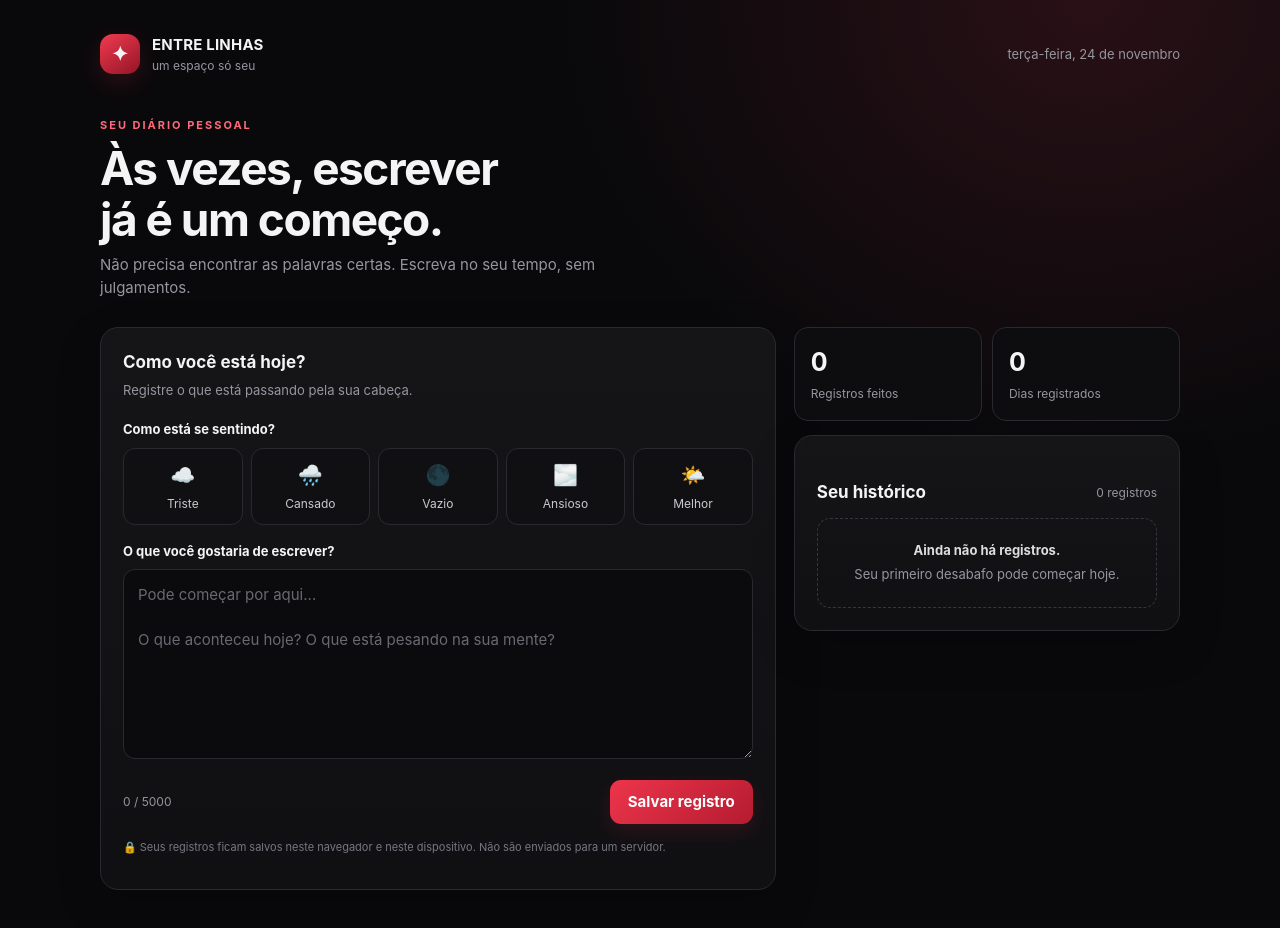
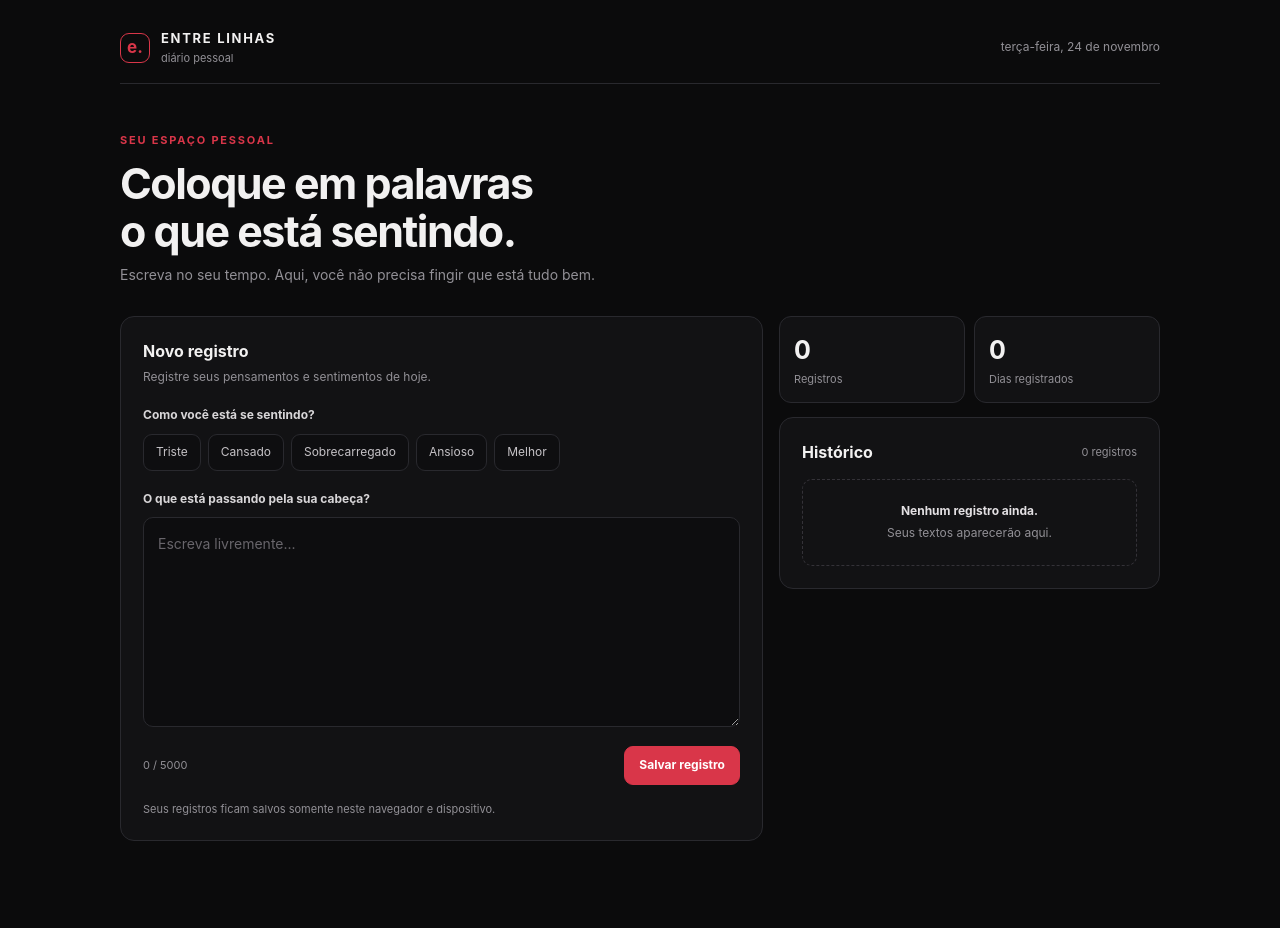
Before and after one commit to remidiopedro4-sudo/Di-rio-, a plain HTML site: page index.html in a window 1280 px wide. After the commit the page ends 897 px from the top, so only its background shows below. Drawn offline with Linux system fonts and the light colour scheme.

Commit message:
Refine journal design and writing experience

```diff
--- a/index.html
+++ b/index.html
@@ -1,62 +1,70 @@
 <!doctype html>
 <html lang="pt-BR">
 <head>
-  <meta charset="UTF-8" />
-  <meta name="viewport" content="width=device-width, initial-scale=1.0" />
-  <meta name="theme-color" content="#0b0b0d" />
-  <meta name="description" content="Um espaço pessoal para colocar os sentimentos em palavras." />
+<meta charset="UTF-8">
+<meta name="viewport" content="width=device-width, initial-scale=1">
+<meta name="theme-color" content="#0b0b0c">
+<meta name="description" content="Um diário pessoal para registrar seus pensamentos e sentimentos.">
 <title>Entre Linhas — Diário pessoal</title>
 <style>
-    :root{color-scheme:dark;--bg:#09090b;--panel:#121215;--panel2:#18181c;--line:#29292f;--text:#f4f4f5;--muted:#96969f;--red:#e3293f;--red2:#a9162b;--soft:#2b1117}
-    *{box-sizing:border-box}body{margin:0;background:radial-gradient(ellipse at 85% 0%,#291016 0,transparent 34%),var(--bg);color:var(--text);font:15px/1.5 Inter,ui-sans-serif,system-ui,-apple-system,BlinkMacSystemFont,"Segoe UI",sans-serif;min-height:100vh}
-    button,input,textarea{font:inherit}button{cursor:pointer}.shell{width:min(1080px,calc(100% - 32px));margin:auto;padding:34px 0 60px}
-    header{display:flex;justify-content:space-between;align-items:center;gap:18px;margin-bottom:42px}.brand{display:flex;align-items:center;gap:12px}.mark{width:40px;height:40px;border-radius:13px;background:linear-gradient(145deg,#f13b50,#941426);display:grid;place-items:center;font-size:20px;font-weight:800;box-shadow:0 8px 26px #e3293f30}.brand-name{font-weight:750;letter-spacing:.2px}.brand-sub{font-size:12px;color:var(--muted)}.today{font-size:13px;color:var(--muted);text-align:right}
-    .intro{margin-bottom:28px}.eyebrow{color:#ff697b;text-transform:uppercase;letter-spacing:2px;font-size:11px;font-weight:750}.intro h1{font-size:clamp(30px,5vw,46px);line-height:1.1;letter-spacing:-1.5px;margin:10px 0}.intro p{color:var(--muted);margin:0;max-width:580px}
-    .layout{display:grid;grid-template-columns:minmax(0,1.4fr) minmax(270px,.8fr);gap:18px;align-items:start}.panel{background:linear-gradient(180deg,#151518,#101013);border:1px solid var(--line);border-radius:18px;padding:22px;box-shadow:0 16px 45px #0003}.panel h2{font-size:17px;margin:0 0 5px}.hint{font-size:13px;color:var(--muted);margin:0 0 20px}
-    label{display:block;font-size:13px;font-weight:650;margin:17px 0 8px}.moods{display:grid;grid-template-columns:repeat(5,1fr);gap:8px}.mood{border:1px solid var(--line);border-radius:12px;background:#101013;color:#c9c9ce;padding:11px 4px;font-size:12px;transition:.15s}.mood span{display:block;font-size:20px;margin-bottom:5px}.mood.active{border-color:var(--red);background:var(--soft);color:#fff;box-shadow:inset 0 0 0 1px #e3293f35}
-    textarea{width:100%;min-height:190px;resize:vertical;background:#0b0b0e;border:1px solid var(--line);border-radius:12px;padding:14px;color:var(--text);outline:none}textarea:focus,input:focus{border-color:var(--red);box-shadow:0 0 0 3px #e3293f18}textarea::placeholder{color:#696970}
-    .actions{display:flex;align-items:center;justify-content:space-between;gap:12px;margin-top:14px}.small{font-size:12px;color:var(--muted)}.primary{border:0;border-radius:11px;padding:11px 18px;background:linear-gradient(135deg,#ed354b,#b51b30);color:white;font-weight:750;box-shadow:0 7px 20px #e3293f25}.primary:hover{filter:brightness(1.1)}.secondary{border:1px solid var(--line);background:#1b1b20;color:#ddd;border-radius:10px;padding:9px 13px}.secondary:hover{border-color:#666}
-    .side-top{display:grid;grid-template-columns:1fr 1fr;gap:10px;margin-bottom:14px}.stat{padding:16px;background:#0d0d10;border:1px solid var(--line);border-radius:14px}.stat strong{display:block;font-size:25px}.stat span{font-size:12px;color:var(--muted)}.history-head{display:flex;justify-content:space-between;align-items:center;margin:22px 0 12px}.history-head h2{margin:0}.entries{display:grid;gap:9px}.entry{border:1px solid var(--line);border-radius:13px;padding:13px;background:#0d0d10}.entry-top{display:flex;justify-content:space-between;gap:10px;align-items:center}.entry-date{font-size:11px;color:var(--muted)}.entry-mood{font-size:12px;color:#ff8996}.entry-text{white-space:pre-wrap;overflow-wrap:anywhere;font-size:13px;color:#d7d7dc;margin:9px 0 12px;display:-webkit-box;-webkit-line-clamp:3;-webkit-box-orient:vertical;overflow:hidden}.entry-actions{display:flex;gap:7px}.entry-actions button{font-size:11px;padding:6px 9px}.empty{padding:22px 12px;text-align:center;border:1px dashed #36363d;border-radius:13px;color:var(--muted);font-size:13px}.empty b{display:block;color:#ddd;margin-bottom:5px}.privacy{font-size:11px;color:#777780;margin-top:15px;line-height:1.5}.toast{position:fixed;left:50%;bottom:24px;transform:translate(-50%,20px);background:#211216;border:1px solid #71303a;color:#ffe8eb;padding:11px 16px;border-radius:12px;opacity:0;pointer-events:none;transition:.2s}.toast.show{opacity:1;transform:translate(-50%,0)}
-    @media(max-width:760px){.shell{padding-top:22px}.layout{grid-template-columns:1fr}.panel{padding:18px}header{margin-bottom:32px}.moods{gap:5px}.mood{font-size:11px;padding:9px 2px}.side-top{grid-template-columns:1fr 1fr}}
-    @media(max-width:390px){.mood span{font-size:17px}.mood{font-size:10px}.actions{align-items:flex-end}.primary{padding:10px 13px}}
+:root{color-scheme:dark;--bg:#0b0b0c;--surface:#121214;--surface2:#18181b;--line:#29292e;--text:#f2f1f1;--muted:#929096;--red:#d93649;--red-soft:#281217;--radius:14px}
+*{box-sizing:border-box}body{margin:0;background:var(--bg);color:var(--text);font:15px/1.55 Inter,ui-sans-serif,system-ui,-apple-system,"Segoe UI",sans-serif;min-height:100vh}button,textarea{font:inherit}button{cursor:pointer}
+.shell{width:min(1040px,calc(100% - 36px));margin:auto;padding:30px 0 56px}
+header{height:54px;display:flex;align-items:center;justify-content:space-between;border-bottom:1px solid var(--line);padding-bottom:18px;margin-bottom:48px}
+.brand{display:flex;align-items:center;gap:11px}.brand-mark{width:30px;height:30px;border:1px solid var(--red);border-radius:9px;display:grid;place-items:center;color:var(--red);font-size:17px;font-weight:700}.brand-name{font-size:13px;font-weight:750;letter-spacing:1.7px}.brand-note{font-size:11px;color:var(--muted);margin-top:1px}.date{font-size:12px;color:var(--muted);text-align:right}
+.intro{max-width:650px;margin-bottom:30px}.kicker{font-size:11px;color:var(--red);font-weight:750;letter-spacing:1.8px;text-transform:uppercase}.intro h1{font-size:clamp(30px,5vw,43px);line-height:1.12;letter-spacing:-1.5px;margin:10px 0 9px;font-weight:680}.intro p{margin:0;color:var(--muted);font-size:14px}
+.grid{display:grid;grid-template-columns:minmax(0,1.35fr) minmax(280px,.8fr);gap:16px;align-items:start}
+.panel{background:var(--surface);border:1px solid var(--line);border-radius:var(--radius);padding:22px}
+.panel-title{font-size:16px;font-weight:700;margin:0}.panel-desc{font-size:12px;color:var(--muted);margin:4px 0 20px}
+.field-label{display:block;font-size:12px;font-weight:650;color:#d8d6d8;margin:19px 0 9px}
+.moods{display:flex;flex-wrap:wrap;gap:7px}.mood{border:1px solid var(--line);border-radius:9px;background:#0e0e10;color:#c5c2c6;padding:8px 12px;font-size:12px;transition:border-color .15s,background .15s}.mood:hover{border-color:#68636a}.mood.active{border-color:var(--red);background:var(--red-soft);color:#fff}
+textarea{width:100%;min-height:210px;resize:vertical;background:#0d0d0f;border:1px solid var(--line);border-radius:10px;padding:14px;color:var(--text);outline:none;font-size:14px;line-height:1.7}textarea:focus{border-color:var(--red);box-shadow:0 0 0 3px #d9364918}textarea::placeholder{color:#68656b}
+.form-footer{display:flex;justify-content:space-between;align-items:center;gap:12px;margin-top:13px}.counter,.privacy{font-size:11px;color:var(--muted)}.buttons{display:flex;gap:8px}.btn{border-radius:9px;padding:9px 14px;font-size:12px;font-weight:700}.btn-primary{border:1px solid var(--red);background:var(--red);color:white}.btn-primary:hover{background:#e34a5c}.btn-secondary{border:1px solid var(--line);background:transparent;color:#d8d6d8}.btn-secondary:hover{border-color:#68636a}
+.privacy{margin:16px 0 0;line-height:1.5}
+.stats{display:grid;grid-template-columns:1fr 1fr;gap:9px;margin-bottom:14px}.stat{background:var(--surface);border:1px solid var(--line);border-radius:12px;padding:14px}.stat-value{font-size:25px;font-weight:700;letter-spacing:-.7px}.stat-label{font-size:11px;color:var(--muted);margin-top:1px}
+.history-head{display:flex;align-items:center;justify-content:space-between;gap:10px;margin-bottom:14px}.history-count{font-size:11px;color:var(--muted)}.entries{display:grid;gap:9px}.entry{background:#0e0e10;border:1px solid var(--line);border-radius:10px;padding:13px}.entry-meta{display:flex;align-items:center;justify-content:space-between;gap:8px}.entry-date{font-size:10px;color:var(--muted)}.entry-mood{font-size:11px;color:#ed7a87}.entry-text{white-space:pre-wrap;overflow-wrap:anywhere;color:#d5d2d5;font-size:12px;line-height:1.6;margin:9px 0 12px;display:-webkit-box;-webkit-line-clamp:4;-webkit-box-orient:vertical;overflow:hidden}.entry-actions{display:flex;gap:7px}.entry-actions .btn{padding:6px 9px;font-size:10px}
+.empty{border:1px dashed #343238;border-radius:10px;padding:22px 14px;text-align:center;color:var(--muted);font-size:12px}.empty strong{display:block;color:#e3e0e3;font-size:12px;margin-bottom:4px}
+.toast{position:fixed;left:50%;bottom:22px;transform:translate(-50%,12px);padding:10px 15px;background:#211216;border:1px solid #71303a;border-radius:9px;color:#ffe8eb;font-size:12px;opacity:0;pointer-events:none;transition:.2s}.toast.show{opacity:1;transform:translate(-50%,0)}
+@media(max-width:740px){.shell{padding-top:20px}.grid{grid-template-columns:1fr}.intro{margin-bottom:23px}header{margin-bottom:34px}.panel{padding:18px}.history-side{display:flex;flex-direction:column}.stats{order:0;width:100%}.history-panel{order:1;width:100%}}
+@media(max-width:390px){.shell{width:calc(100% - 24px)}.form-footer{align-items:flex-end}.btn{padding:9px 11px}.moods{gap:6px}.mood{padding:8px 10px}}
 </style>
 </head>
 <body>
 <main class="shell">
 <header>
-      <div class="brand"><div class="mark">✦</div><div><div class="brand-name">ENTRE LINHAS</div><div class="brand-sub">um espaço só seu</div></div></div>
-      <div class="today" id="today"></div>
+<div class="brand"><div class="brand-mark">e.</div><div><div class="brand-name">ENTRE LINHAS</div><div class="brand-note">diário pessoal</div></div></div>
+<div class="date" id="today"></div>
 </header>
 <section class="intro">
-      <div class="eyebrow">Seu diário pessoal</div>
-      <h1>Às vezes, escrever<br/>já é um começo.</h1>
-      <p>Não precisa encontrar as palavras certas. Escreva no seu tempo, sem julgamentos.</p>
+<div class="kicker">Seu espaço pessoal</div>
+<h1>Coloque em palavras<br>o que está sentindo.</h1>
+<p>Escreva no seu tempo. Aqui, você não precisa fingir que está tudo bem.</p>
 </section>
-    <div class="layout">
+<div class="grid">
 <section class="panel">
-        <h2 id="formTitle">Como você está hoje?</h2>
-        <p class="hint">Registre o que está passando pela sua cabeça.</p>
-        <label>Como está se sentindo?</label>
+<h2 class="panel-title" id="formTitle">Novo registro</h2>
+<p class="panel-desc">Registre seus pensamentos e sentimentos de hoje.</p>
+<label class="field-label">Como você está se sentindo?</label>
 <div class="moods" id="moods">
-          <button class="mood" data-mood="Triste"><span>☁️</span>Triste</button>
-          <button class="mood" data-mood="Cansado"><span>🌧️</span>Cansado</button>
-          <button class="mood" data-mood="Vazio"><span>🌑</span>Vazio</button>
-          <button class="mood" data-mood="Ansioso"><span>🌫️</span>Ansioso</button>
-          <button class="mood" data-mood="Melhor"><span>🌤️</span>Melhor</button>
+<button type="button" class="mood" data-mood="Triste">Triste</button>
+<button type="button" class="mood" data-mood="Cansado">Cansado</button>
+<button type="button" class="mood" data-mood="Sobrecarregado">Sobrecarregado</button>
+<button type="button" class="mood" data-mood="Ansioso">Ansioso</button>
+<button type="button" class="mood" data-mood="Melhor">Melhor</button>
 </div>
-        <label for="note">O que você gostaria de escrever?</label>
-        <textarea id="note" maxlength="5000" placeholder="Pode começar por aqui...&#10;&#10;O que aconteceu hoje? O que está pesando na sua mente?"></textarea>
-        <div class="actions"><span class="small" id="counter">0 / 5000</span><div style="display:flex;gap:8px"><button class="secondary" id="cancel" hidden>Cancelar</button><button class="primary" id="save">Salvar registro</button></div></div>
-        <p class="privacy">🔒 Seus registros ficam salvos neste navegador e neste dispositivo. Não são enviados para um servidor.</p>
+<label class="field-label" for="note">O que está passando pela sua cabeça?</label>
+<textarea id="note" maxlength="5000" placeholder="Escreva livremente..."></textarea>
+<div class="form-footer"><span class="counter" id="counter">0 / 5000</span><div class="buttons"><button type="button" class="btn btn-secondary" id="cancel" hidden>Cancelar</button><button type="button" class="btn btn-primary" id="save">Salvar registro</button></div></div>
+<p class="privacy">Seus registros ficam salvos somente neste navegador e dispositivo.</p>
 </section>
-      <aside>
-        <div class="side-top">
-          <div class="stat"><strong id="total">0</strong><span>Registros feitos</span></div>
-          <div class="stat"><strong id="days">0</strong><span>Dias registrados</span></div>
+<aside class="history-side">
+<div class="stats">
+<div class="stat"><div class="stat-value" id="total">0</div><div class="stat-label">Registros</div></div>
+<div class="stat"><div class="stat-value" id="days">0</div><div class="stat-label">Dias registrados</div></div>
 </div>
-        <section class="panel">
-          <div class="history-head"><h2>Seu histórico</h2><span class="small" id="historyCount">0 registros</span></div>
-          <div class="entries" id="entries"><div class="empty"><b>Ainda não há registros.</b>Seu primeiro desabafo pode começar hoje.</div></div>
+<section class="panel history-panel">
+<div class="history-head"><h2 class="panel-title">Histórico</h2><span class="history-count" id="historyCount">0 registros</span></div>
+<div class="entries" id="entries"><div class="empty"><strong>Nenhum registro ainda.</strong>Seus textos aparecerão aqui.</div></div>
 </section>
 </aside>
 </div>
@@ -65,37 +73,38 @@
 <script>
 const KEY='entre-linhas-registros-v1';
 const $=s=>document.querySelector(s);
-    let records=load(), mood='', editing=null;
-    function load(){try{return JSON.parse(localStorage.getItem(KEY)||'[]')}catch{return []}}
-    function persist(){localStorage.setItem(KEY,JSON.stringify(records))}
+let records=load(),mood='',editing=null,toastTimer;
+function load(){try{const data=JSON.parse(localStorage.getItem(KEY)||'[]');return Array.isArray(data)?data:[]}catch{return []}}
+function persist(){try{localStorage.setItem(KEY,JSON.stringify(records));return true}catch{notify('Não foi possível salvar. Verifique o espaço do navegador.');return false}}
 function dateLabel(value){return new Intl.DateTimeFormat('pt-BR',{dateStyle:'medium',timeStyle:'short'}).format(new Date(value))}
-    function escapeHtml(value){return value.replace(/[&<>"']/g,c=>({'&':'&amp;','<':'&lt;','>':'&gt;','"':'&quot;',"'":'&#39;'}[c]))}
-    function notify(message){const el=$('#toast');el.textContent=message;el.classList.add('show');setTimeout(()=>el.classList.remove('show'),2200)}
+function escapeHtml(value){return String(value).replace(/[&<>"']/g,c=>({'&':'&amp;','<':'&lt;','>':'&gt;','"':'&quot;',"'":'&#39;'}[c]))}
+function notify(message){const el=$('#toast');el.textContent=message;el.classList.add('show');clearTimeout(toastTimer);toastTimer=setTimeout(()=>el.classList.remove('show'),2300)}
 function render(){
 $('#total').textContent=records.length;
 $('#days').textContent=new Set(records.map(r=>new Date(r.date).toDateString())).size;
 $('#historyCount').textContent=records.length+' '+(records.length===1?'registro':'registros');
 const list=$('#entries');
-      if(!records.length){list.innerHTML='<div class="empty"><b>Ainda não há registros.</b>Seu primeiro desabafo pode começar hoje.</div>';return}
-      list.innerHTML=[...records].sort((a,b)=>new Date(b.date)-new Date(a.date)).map(r=>`<article class="entry"><div class="entry-top"><span class="entry-date">${dateLabel(r.date)}</span><span class="entry-mood">${escapeHtml(r.mood)}</span></div><p class="entry-text">${escapeHtml(r.text)}</p><div class="entry-actions"><button class="secondary" data-edit="${r.id}">Editar</button><button class="secondary" data-delete="${r.id}">Excluir</button></div></article>`).join('');
+if(!records.length){list.innerHTML='<div class="empty"><strong>Nenhum registro ainda.</strong>Seus textos aparecerão aqui.</div>';return}
+list.innerHTML=[...records].sort((a,b)=>new Date(b.date)-new Date(a.date)).map(r=>'<article class="entry"><div class="entry-meta"><span class="entry-date">'+dateLabel(r.date)+'</span><span class="entry-mood">'+escapeHtml(r.mood)+'</span></div><p class="entry-text">'+escapeHtml(r.text)+'</p><div class="entry-actions"><button type="button" class="btn btn-secondary" data-edit="'+escapeHtml(r.id)+'">Editar</button><button type="button" class="btn btn-secondary" data-delete="'+escapeHtml(r.id)+'">Excluir</button></div></article>').join('');
 }
 function selectMood(value){mood=value;document.querySelectorAll('.mood').forEach(b=>b.classList.toggle('active',b.dataset.mood===value))}
 document.querySelectorAll('.mood').forEach(b=>b.addEventListener('click',()=>selectMood(b.dataset.mood)));
 $('#note').addEventListener('input',()=>$('#counter').textContent=$('#note').value.length+' / 5000');
 $('#save').addEventListener('click',()=>{
 const text=$('#note').value.trim();
-      if(!mood){notify('Escolha como está se sentindo.');return}
-      if(!text){notify('Escreva algumas palavras antes de salvar.');$('#note').focus();return}
-      if(editing){const item=records.find(r=>r.id===editing);if(item){item.text=text;item.mood=mood;item.updatedAt=new Date().toISOString()}notify('Registro atualizado.')}
-      else{records.push({id:Date.now().toString(),date:new Date().toISOString(),mood,text});notify('Seu registro foi salvo.')}
-      persist();resetForm();render();
+if(!mood){notify('Selecione como está se sentindo.');return}
+if(!text){notify('Escreva seu registro antes de salvar.');$('#note').focus();return}
+if(editing){const item=records.find(r=>r.id===editing);if(item){item.text=text;item.mood=mood;item.updatedAt=new Date().toISOString()}}
+else{records.push({id:Date.now().toString(),date:new Date().toISOString(),mood,text})}
+if(!persist())return;
+notify(editing?'Registro atualizado.':'Registro salvo.');resetForm();render();
 });
-    function resetForm(){editing=null;$('#note').value='';$('#counter').textContent='0 / 5000';selectMood('');$('#formTitle').textContent='Como você está hoje?';$('#save').textContent='Salvar registro';$('#cancel').hidden=true}
+function resetForm(){editing=null;$('#note').value='';$('#counter').textContent='0 / 5000';selectMood('');$('#formTitle').textContent='Novo registro';$('#save').textContent='Salvar registro';$('#cancel').hidden=true}
 $('#cancel').addEventListener('click',resetForm);
 $('#entries').addEventListener('click',e=>{
-      const edit=e.target.closest('[data-edit]');const del=e.target.closest('[data-delete]');
+const edit=e.target.closest('[data-edit]'),del=e.target.closest('[data-delete]');
 if(edit){const r=records.find(x=>x.id===edit.dataset.edit);if(!r)return;editing=r.id;$('#note').value=r.text;$('#counter').textContent=r.text.length+' / 5000';selectMood(r.mood);$('#formTitle').textContent='Editar registro';$('#save').textContent='Salvar alterações';$('#cancel').hidden=false;window.scrollTo({top:0,behavior:'smooth'})}
-      if(del){const r=records.find(x=>x.id===del.dataset.delete);if(!r)return;if(confirm('Excluir este registro? Essa ação não pode ser desfeita.')){records=records.filter(x=>x.id!==r.id);persist();if(editing===r.id)resetForm();render();notify('Registro excluído.')}}
+if(del){const r=records.find(x=>x.id===del.dataset.delete);if(!r)return;if(confirm('Excluir este registro? Esta ação não pode ser desfeita.')){records=records.filter(x=>x.id!==r.id);if(!persist())return;if(editing===r.id)resetForm();render();notify('Registro excluído.')}}
 });
 $('#today').textContent=new Intl.DateTimeFormat('pt-BR',{weekday:'long',day:'numeric',month:'long'}).format(new Date());
 render();
```
Lines whose indentation alone changed are shown as unchanged.
